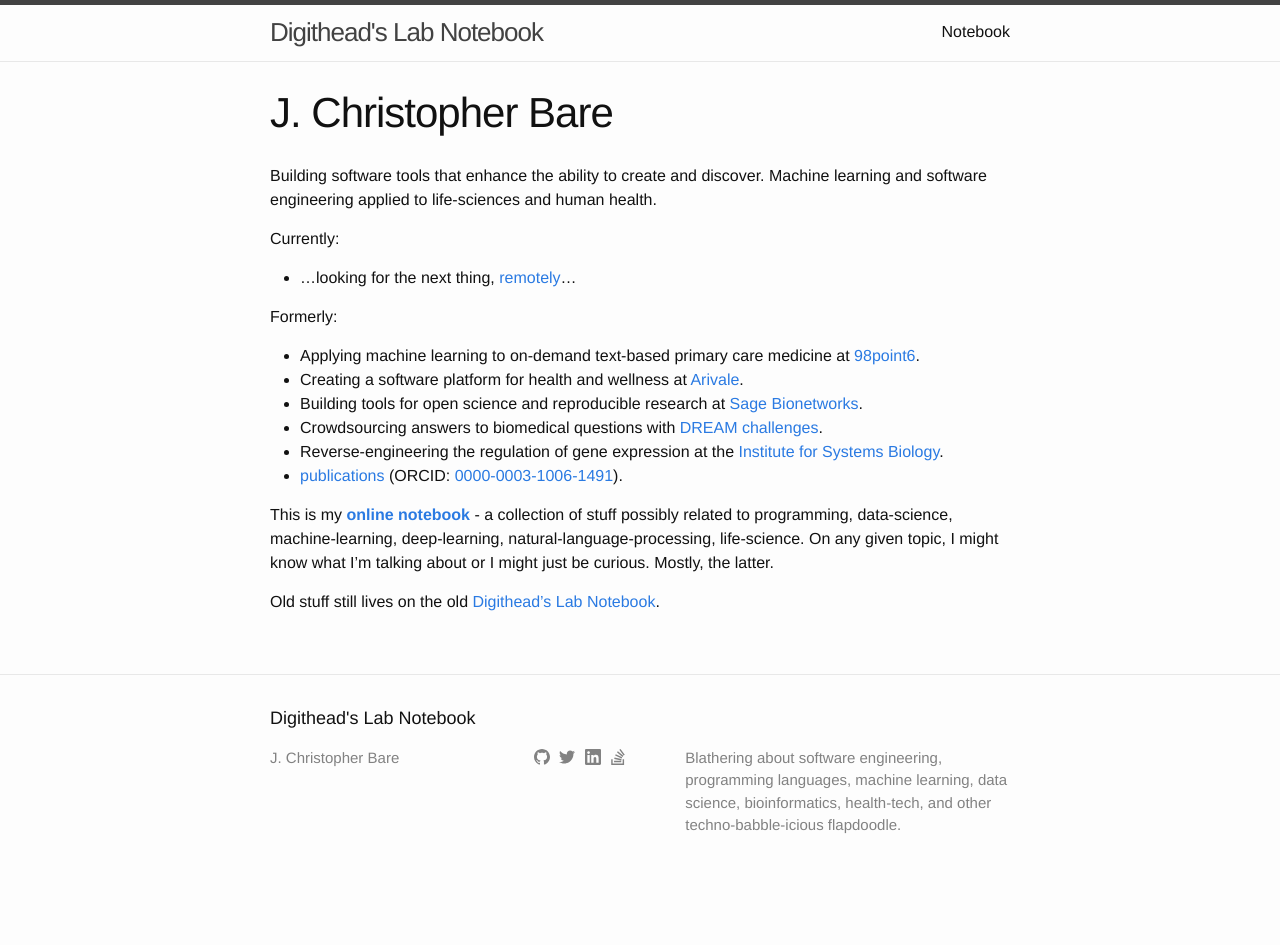
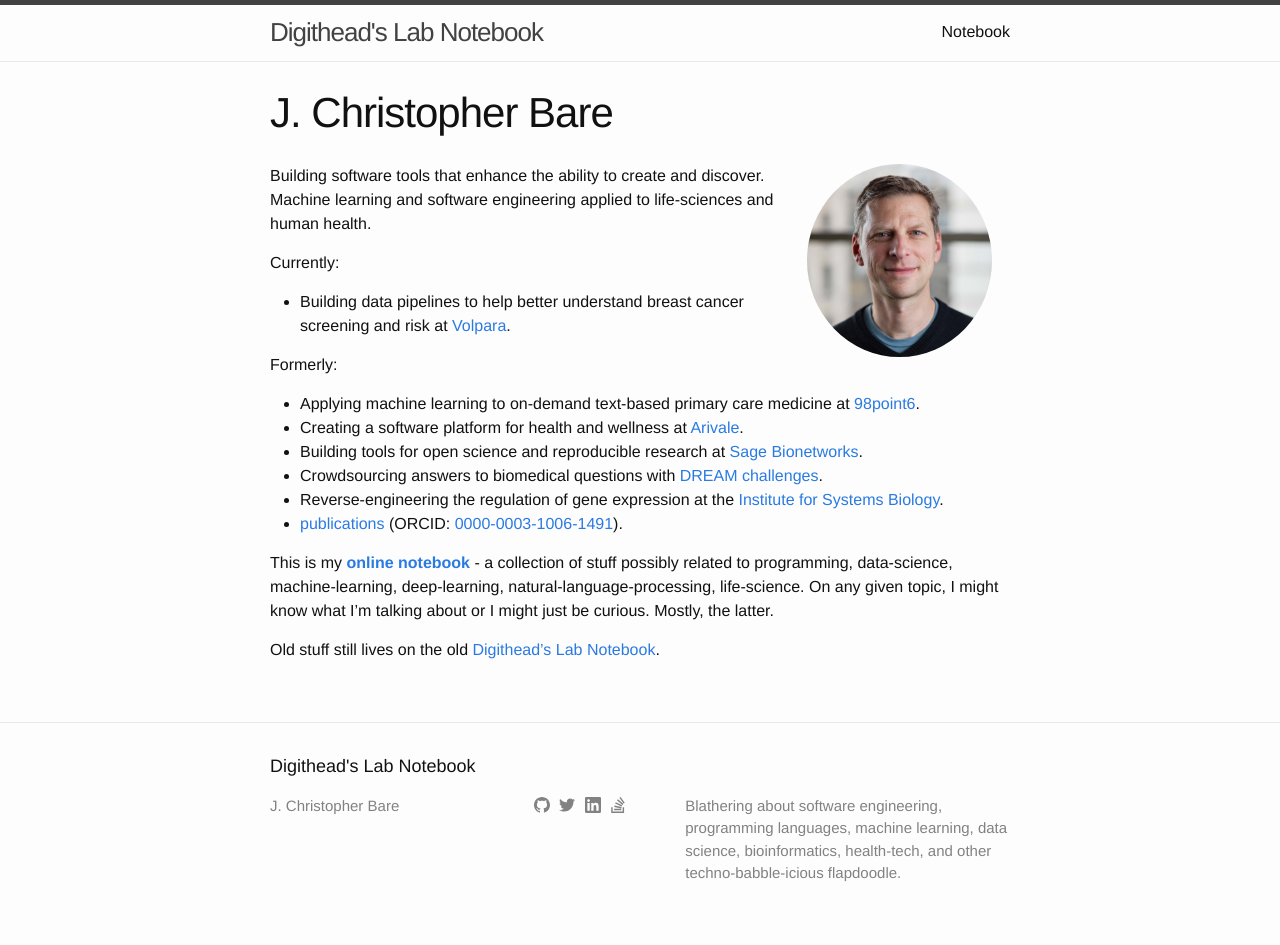
Before and after one commit to cbare/cbare.github.io, a Jekyll site: the page built from index.md, in a window 1280 px wide. Built offline with Jekyll 4.4.1, drawn with Linux system fonts in a browser that asks for light colours; before the commit the page ends 900 px from its top, so only the background shows below that.

Commit message:
update index page

```diff
--- a/index.md
+++ b/index.md
@@ -3,10 +3,12 @@
 title: J. Christopher Bare
 ---
 
+![My funny face]({{ "/images/j_christopher_bare.jpg" | absolute_url }}){:style="float: right; margin: 0px 18px 18px 18px; border-radius: 50%; width: 25%"}
+
 Building software tools that enhance the ability to create and discover. Machine learning and software engineering applied to life-sciences and human health.
 
 Currently:
-* ...looking for the next thing, [remotely]({% post_url 2020-08-30-nz %})...
+* Building data pipelines to help better understand breast cancer screening and risk at [Volpara][10].
 
 Formerly:
 * Applying machine learning to on-demand text-based primary care medicine at [98point6][8].
```
Also changed, not shown: other parts of index.md (+1 -0 lines), images/j_christopher_bare.jpg (added).
